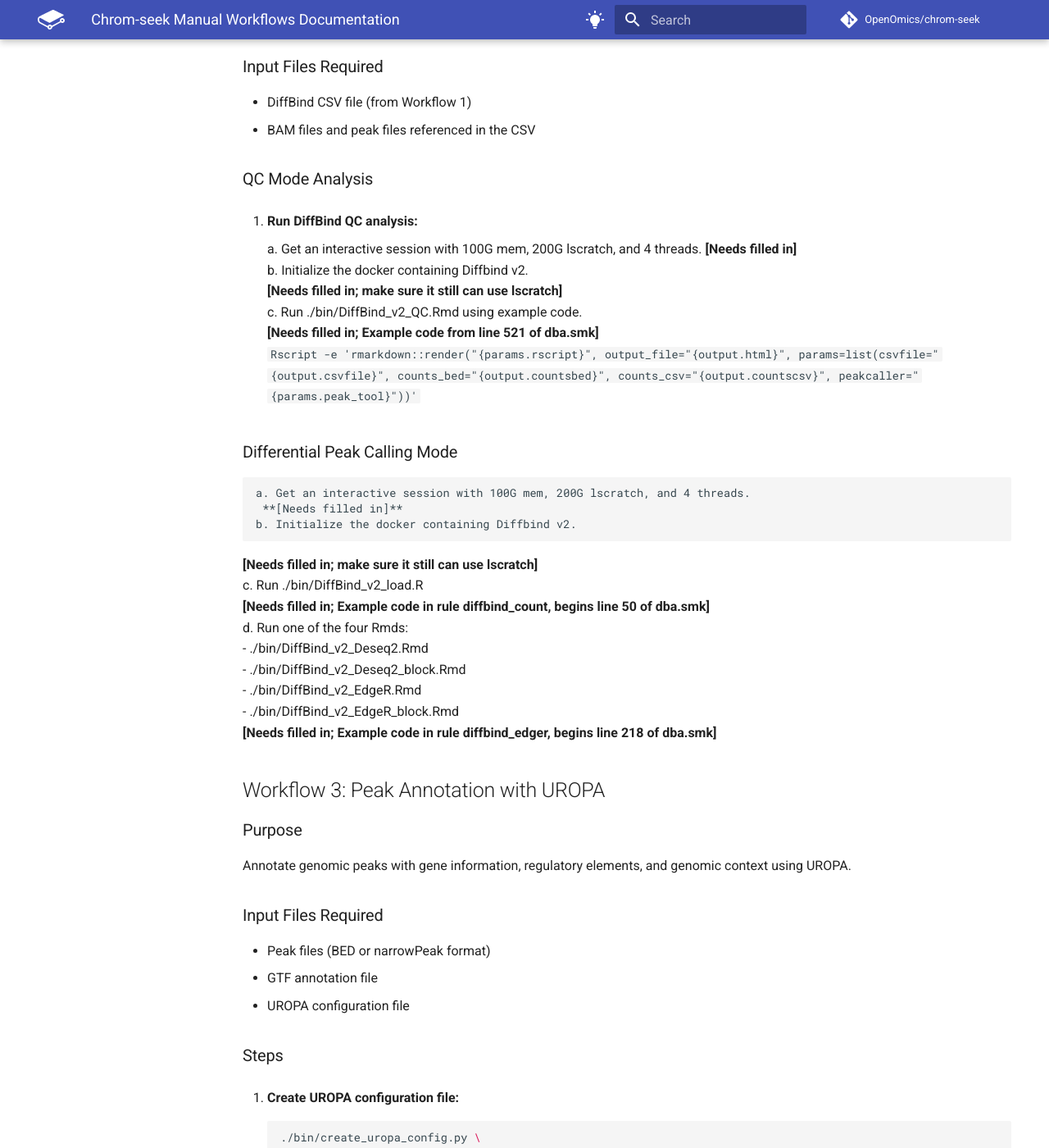
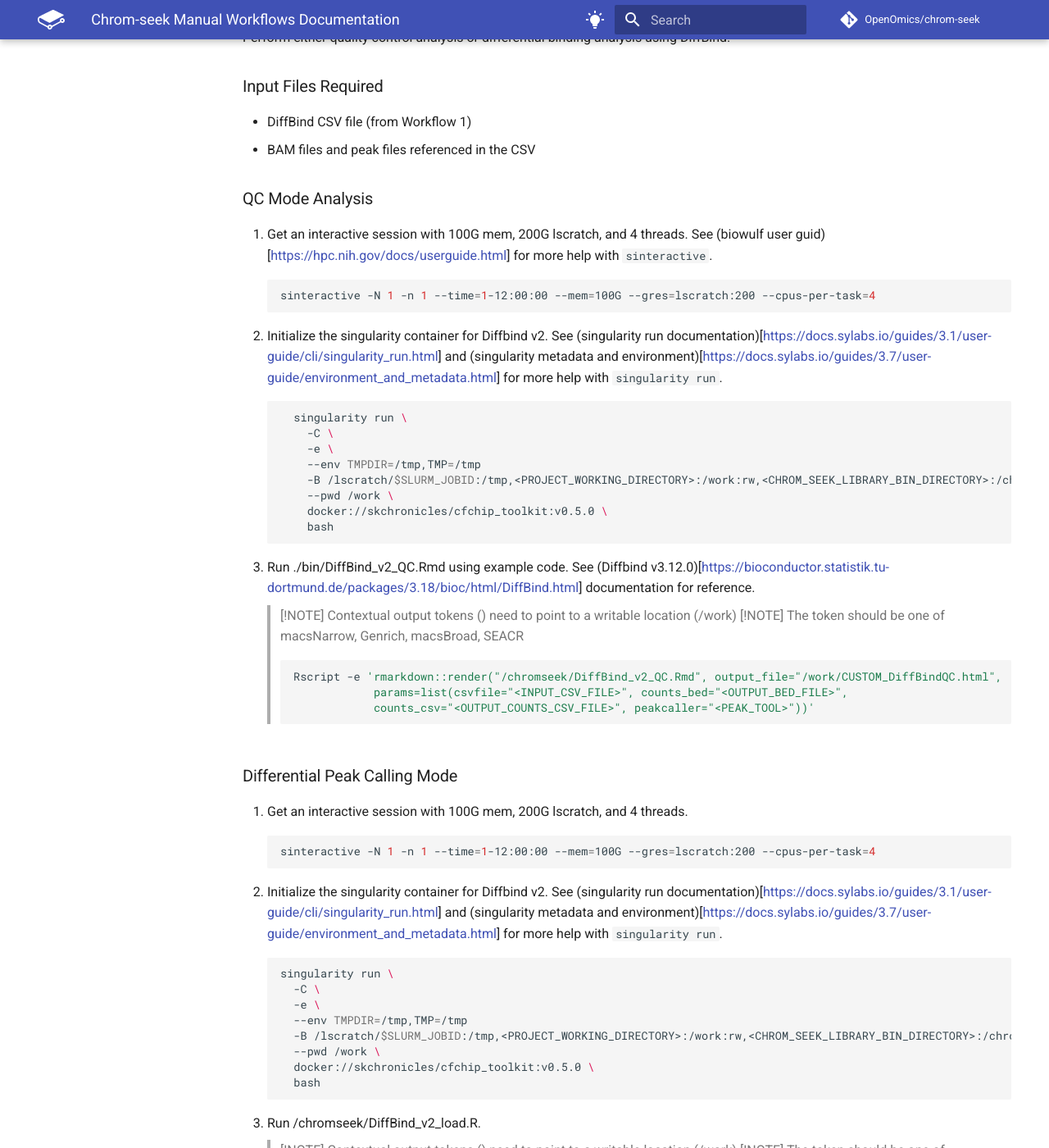
Before and after one commit to OpenOmics/chrom-seek, an MkDocs documentation site: the page built from docs/manual_workflows.md, in a window 1280 px wide and 1400 px high, scrolled down 1470 px. Shown: the whole window at 82% size. Built offline with MkDocs 1.6.1 and Material for MkDocs 9.7.7, drawn with Linux system fonts in a browser that asks for light colours; comment, search, counter and statistics services are not loaded; the version menu is left out; some of the changed text lies outside the part shown.

Commit message:
docs: update manual workflow to include contextual tokens, more links to docs elsewhere, and re-structure

````diff
--- a/docs/manual_workflows.md
+++ b/docs/manual_workflows.md
@@ -31,15 +31,15 @@ in one place.
 1. Grab the relevant CSV from within ./PeakQC/DB_QC
 2. Remove rows with samples that should not be included in the analysis.
 3. Update information in ONLY the following three columns:
-      a. CONDITION:
-          This column contains the group information. This is the column
-       DiffBind will use to define the contrast when running the differential binding
-       analysis scripts. Do not start the values with numbers.
-      b. TREATMENT:
-          Feel free to add this column as needed. The differential binding analysis
-       scripts use this column for blocking/paired analysis when available. Do not start the values with numbers.
-      c. REPLICATE:
-          This is a simple counting device for the tool and nothing more.
+  1. CONDITION:
+     This column contains the group information. This is the column
+     DiffBind will use to define the contrast when running the differential binding
+     analysis scripts. Do not start the values with numbers.
+  2. TREATMENT:
+     Feel free to add this column as needed. The differential binding analysis
+     scripts use this column for blocking/paired analysis when available. Do not start the values with numbers.
+  3. REPLICATE:
+     This is a simple counting device for the tool and nothing more.
 4. For differential analysis, you will want to sort your rows so that the top rows are group1 for the contrast group1-group2.
 
 ## Workflow 2: Running DiffBind Analysis
@@ -53,32 +53,88 @@ Perform either quality control analysis or differential binding analysis using D
 
 ### QC Mode Analysis
 
-1. **Run DiffBind QC analysis:**
-
-    a. Get an interactive session with 100G mem, 200G lscratch, and 4 threads.
-     **[Needs filled in]**
-    b. Initialize the docker containing Diffbind v2.
-   **[Needs filled in; make sure it still can use lscratch]**
-    c. Run ./bin/DiffBind_v2_QC.Rmd using example code.
-    **[Needs filled in; Example code from line 521 of dba.smk]**
-`Rscript -e 'rmarkdown::render("{params.rscript}", output_file="{output.html}",
-            params=list(csvfile="{output.csvfile}", counts_bed="{output.countsbed}",
-            counts_csv="{output.countscsv}", peakcaller="{params.peak_tool}"))'`
+1. Get an interactive session with 100G mem, 200G lscratch, and 4 threads. See (biowulf user guid)[https://hpc.nih.gov/docs/userguide.html] for more help with `sinteractive`.
+  ```bash
+  sinteractive -N 1 -n 1 --time=1-12:00:00 --mem=100G --gres=lscratch:200 --cpus-per-task=4
+  ```
+2. Initialize the singularity container for Diffbind v2. See (singularity run documentation)[https://docs.sylabs.io/guides/3.1/user-guide/cli/singularity_run.html] and (singularity metadata and environment)[https://docs.sylabs.io/guides/3.7/user-guide/environment_and_metadata.html] for more help with `singularity run`.
+  ```bash
+    singularity run \
+      -C \
+      -e \
+      --env TMPDIR=/tmp,TMP=/tmp
+      -B /lscratch/$SLURM_JOBID:/tmp,<PROJECT_WORKING_DIRECTORY>:/work:rw,<CHROM_SEEK_LIBRARY_BIN_DIRECTORY>:/chromseek \
+      --pwd /work \
+      docker://skchronicles/cfchip_toolkit:v0.5.0 \
+      bash
+  ```
+3. Run ./bin/DiffBind_v2_QC.Rmd using example code. See (Diffbind v3.12.0)[https://bioconductor.statistik.tu-dortmund.de/packages/3.18/bioc/html/DiffBind.html] documentation for reference.
+  > [!NOTE]
+  > Contextual output tokens (<OUTPUT_*>) need to point to a writable location (/work)
+  > [!NOTE]
+  > The <PEAK_TOOL> token should be one of macsNarrow, Genrich, macsBroad, SEACR
+  ```bash
+  Rscript -e 'rmarkdown::render("/chromseek/DiffBind_v2_QC.Rmd", output_file="/work/CUSTOM_DiffBindQC.html",
+              params=list(csvfile="<INPUT_CSV_FILE>", counts_bed="<OUTPUT_BED_FILE>",
+              counts_csv="<OUTPUT_COUNTS_CSV_FILE>", peakcaller="<PEAK_TOOL>"))'
+  ```
 
 ### Differential Peak Calling Mode ###
 
-    a. Get an interactive session with 100G mem, 200G lscratch, and 4 threads.
-     **[Needs filled in]**
-    b. Initialize the docker containing Diffbind v2.
-   **[Needs filled in; make sure it still can use lscratch]**
-   c. Run ./bin/DiffBind_v2_load.R
-**[Needs filled in; Example code in rule diffbind_count, begins line 50 of dba.smk]**
-   d. Run one of the four Rmds:
-       - ./bin/DiffBind_v2_Deseq2.Rmd
-       - ./bin/DiffBind_v2_Deseq2_block.Rmd
-       - ./bin/DiffBind_v2_EdgeR.Rmd
-       - ./bin/DiffBind_v2_EdgeR_block.Rmd
-**[Needs filled in; Example code in rule diffbind_edger, begins line 218 of dba.smk]**
+1. Get an interactive session with 100G mem, 200G lscratch, and 4 threads.
+  ```bash
+  sinteractive -N 1 -n 1 --time=1-12:00:00 --mem=100G --gres=lscratch:200 --cpus-per-task=4
+  ```
+2. Initialize the singularity container for Diffbind v2. See (singularity run documentation)[https://docs.sylabs.io/guides/3.1/user-guide/cli/singularity_run.html] and (singularity metadata and environment)[https://docs.sylabs.io/guides/3.7/user-guide/environment_and_metadata.html] for more help with `singularity run`.
+  ```bash
+  singularity run \
+    -C \
+    -e \
+    --env TMPDIR=/tmp,TMP=/tmp
+    -B /lscratch/$SLURM_JOBID:/tmp,<PROJECT_WORKING_DIRECTORY>:/work:rw,<CHROM_SEEK_LIBRARY_BIN_DIRECTORY>:/chromseek \
+    --pwd /work \
+    docker://skchronicles/cfchip_toolkit:v0.5.0 \
+    bash
+  ```
+3. Run /chromseek/DiffBind_v2_load.R.
+  > [!NOTE]
+  > Contextual output tokens (<OUTPUT_*>) need to point to a writable location (/work)
+  > [!NOTE]
+  > The <PEAK_TOOL> token should be one of macsNarrow, Genrich, macsBroad, SEACR
+  ```bash
+  /chromseek/DiffBind_v2_load.R \
+    --csvfile <INPUT_CSV_FILE> \
+    --counts <OUTPUT_PEAK_COUNTS_CSV_FILE> \
+    --list <OUTPUT_PEAK_BED_FILE> \
+    --peakcaller <PEAK_TOOL>
+  ```
+
+4. Execute differential comparisons using DiffBind v2.15.2.
+  1. Determine which differential application suits your needs: `DeSeq2 or edgeR`
+     > [!NOTE]
+     > DeSeq2 is typically used here unless there are:
+     > - large variance in library size
+     > - library size is confounding
+     > - prior expectations that there should be an equivalent number of peaks on both sides of the contrast
+  2. Verify if your experimential design requires the uses of `blocking` or `no blocking`.
+  3. Find relevant script (<ANALYSIS_SCRIPT>):
+    - /chromseek/bin/DiffBind_v2_Deseq2.Rmd
+    - /chromseek/bin/DiffBind_v2_Deseq2_block.Rmd
+    - /chromseek/bin/DiffBind_v2_EdgeR.Rmd
+    - /chromseek/bin/DiffBind_v2_EdgeR_block.Rmd
+  4. Collect the outputs from step #3 for use here: <OUTPUT_PEAK_COUNTS_CSV_FILE> = <INPUT_PEAK_COUNTS_CSV_FILE>
+  5. Establish group contrast from experimental setup: "{group1}_vs_{group2}" [string] = <INPUT_CONTRASTS>
+  6. Establish output locations for tokens: <OUTPUT_DIFFBIND_REPORT_FILE>, <OUTPUT_UP_REGULATED_FILE>, <OUTPUT_DOWN_REGULATED_FILE>, <OUTPUT_PEAK_BED_LIST>
+     > [!NOTE]
+     > Contextual output tokens (<OUTPUT_*>) need to point to a writable location (/work)
+  7. Execute script:
+     > [!NOTE]
+     > The <PEAK_TOOL> token should be one of macsNarrow, Genrich, macsBroad, SEACR
+    ```bash
+    Rscript -e 'rmarkdown::render("<ANALYSIS_SCRIPT>", output_file="<OUTPUT_DIFFBIND_REPORT_FILE>",
+      params=list(csvfile="<INPUT_CSV_FILE>", peakcaller="<PEAK_TOOL>", list_file="<OUTPUT_PEAK_BED_LIST>",
+      up_file="<OUTPUT_UP_REGULATED_FILE>", down_file="<OUTPUT_DOWN_REGULATED_FILE>", contrasts="<INPUT_CONTRASTS>", counts="<INPUT_PEAK_COUNTS_CSV_FILE>"))'
+    ```
 
 ## Workflow 3: Peak Annotation with UROPA
 
@@ -86,40 +142,39 @@ Perform either quality control analysis or differential binding analysis using D
 Annotate genomic peaks with gene information, regulatory elements, and genomic context using UROPA.
 
 ### Input Files Required
-- Peak files (BED or narrowPeak format)
-- GTF annotation file
-- UROPA configuration file
+- Peak files (BED or narrowPeak format) <PEAK_FILE>
+- GTF annotation file <GTF_FILE>
+- UROPA configuration file <UROPA_CONFIG>
 
 ### Steps
 
-1. **Create UROPA configuration file:**
-   ```bash
-   ./bin/create_uropa_config.py \
-     --gtf resources/genomes/hg38/genes.gtf \
-     --output uropa_config.json \
-     --distance 3000
-   ```
+1. Create UROPA configuration file:
+  > [!NOTE]
+  > Contextual output tokens (<OUTPUT_*>) need to point to a writable location (/work)
+  ```json
+  {
+    "queries":[
+          {"name":"promoters", "feature":"gene", "distance":[1000,100], "feature_anchor": "start"},
+          {"name":"forward_exons", "feature":"exon", "distance":[1,1], "internals":"True", "strand":"+"},
+          {"name":"query_level", "filter_attribute":"level", "attribute_values":["1", "2"], "distance":[1000,1000]}
+    ],
+    "show_attributes":"all",
+    "priority": "False",
+    "gtf": "<GTF_FILE>",
+    "bed": "<PEAK_FILE>",
+    "outdir": "<OUTPUT_UROPA_DIR>"
+  }
+  ```
 
 2. **Run UROPA annotation:**
-   ```bash
-   # For single peak file
-   python ./bin/run_uropa_annotation.py \
-     --peaks results/peak_calling/Sample1_peaks.narrowPeak \
-     --config uropa_config.json \
-     --output uropa_annotations/Sample1_annotated.txt
-
-   # For multiple peak files (batch processing)
-   ./bin/batch_uropa_annotation.sh \
-     --peak-dir results/peak_calling \
-     --config uropa_config.json \
-     --output-dir uropa_annotations \
-     --cores 4
-   ```
+  ```bash
+  uropa -i sample_config.json -t 4
+  ```
 
 3. **Expected outputs:**
-   - `uropa_annotations/Sample1_annotated.txt` - Detailed annotations
-   - `uropa_annotations/Sample1_summary.txt` - Annotation summary statistics
-   - `uropa_annotations/annotation_plots.pdf` - Visualization plots
+   - `<OUTPUT_UROPA_DIR>/Sample1_finalhits.txt` - Detailed annotations
+   - `<OUTPUT_UROPA_DIR>/Sample1_allhits.txt` - Annotation summary statistics
+
 
 ### Configuration Options
 The UROPA config file supports various annotation priorities:
@@ -127,6 +182,7 @@ The UROPA config file supports various annotation priorities:
 - **Gene body**: Exons and introns
 - **Intergenic regions**: Regions between genes
 - **Custom features**: User-defined genomic regions
+See (UROPA manual)[https://uropa-manual.readthedocs.io/] for more information.
 
 ### Example Configuration
 ```json
@@ -163,75 +219,23 @@ Combine differential binding results from DiffBind with gene annotations from UR
 ### Steps
 
 1. **Merge differential results with annotations:**
-   ```bash
-   python ./bin/merge_diffbind_uropa.py \
-     --diffbind-results diffbind_differential_results/differential_peaks.csv \
-     --uropa-annotations uropa_annotations/ \
-     --output merged_results.tsv \
-     --include-plots
-   ```
+  1. Collect diffbind CSV output from **Differential Peak Calling Mode**: <OUTPUT_PEAK_COUNTS_CSV_FILE> = <DIFFBIND_CSV_FILE>
+  2. Collect UROPA *_finalhits.txt output for input to merge script: <UROPA_FINAL_HITS>
+  3. Collect merge file output file location: <MERGE_OUTPUT>
+     > [!NOTE]
+     > Contextual output tokens (<OUTPUT_*>) need to point to a writable location (/work)
+  2. Decide if you want to filter at a higher FDR or fold change than default UROPA settings [Optional]: <FDR_THRESHOLD>, <FC_THRESHOLD>
+  ```bash
+  python /chromseek/merge_diffbind_uropa.py \
+    --diffbind <DIFFBIND_CSV_FILE> \
+    --uropa <UROPA_FINAL_HITS> \
+    --fdr <FDR_THRESHOLD> \
+    --fold <FC_THRESHOLD> \
+    --output <MERGE_OUTPUT>
+  ```
 
-2. **Generate summary report:**
-   ```bash
-   Rscript ./bin/generate_summary_report.R \
-     --merged-results merged_results.tsv \
-     --output-dir final_results \
-     --create-plots TRUE
-   ```
-
-3. **Expected outputs:**
-   - `merged_results.tsv` - Combined differential and annotation data
-   - `final_results/summary_report.html` - Interactive HTML report
-   - `final_results/enrichment_plots.pdf` - Functional enrichment plots
-   - `final_results/top_genes_table.csv` - Table of top differentially bound genes
-
-### Output Columns in Merged Results
-- **Peak information**: chr, start, end, peak_name
-- **Differential binding**: log2FoldChange, pvalue, padj, baseMean
-- **Annotation**: gene_name, gene_id, feature_type, distance_to_tss
-- **Genomic context**: promoter, exon, intron, intergenic
-- **Additional**: peak_width, summit_position, fold_enrichment
-
-## Advanced Analysis Options
-
-### Custom Filtering and Subsetting
-
-```bash
-# Filter results by fold change and significance
-python ./bin/filter_results.py \
-  --input merged_results.tsv \
-  --output filtered_results.tsv \
-  --min-lfc 2 \
-  --max-padj 0.01 \
-  --feature-types promoter,exon
-
-# Create subsets by genomic features
-python ./bin/subset_by_features.py \
-  --input merged_results.tsv \
-  --output-dir feature_subsets \
-  --group-by feature_type
-```
-
-### Pathway Enrichment Analysis
-
-```bash
-# Run pathway enrichment on differentially bound genes
-Rscript ./bin/pathway_enrichment.R \
-  --gene-list final_results/top_genes_table.csv \
-  --output-dir pathway_analysis \
-  --organism human \
-  --databases GO,KEGG,Reactome
-```
-
-### Visualization and Plotting
-
-```bash
-# Create custom visualizations
-python ./bin/create_custom_plots.py \
-  --results merged_results.tsv \
-  --output-dir custom_plots \
-  --plot-types volcano,ma,heatmap,genomic_distribution
-```
+2. **Expected outputs:**
+   - `<MERGE_OUTPUT>` - Combined differential and annotation data
 
 ## Troubleshooting
 
````
Also changed, not shown: other parts of docs/manual_workflows.md (+2 -2 lines).
